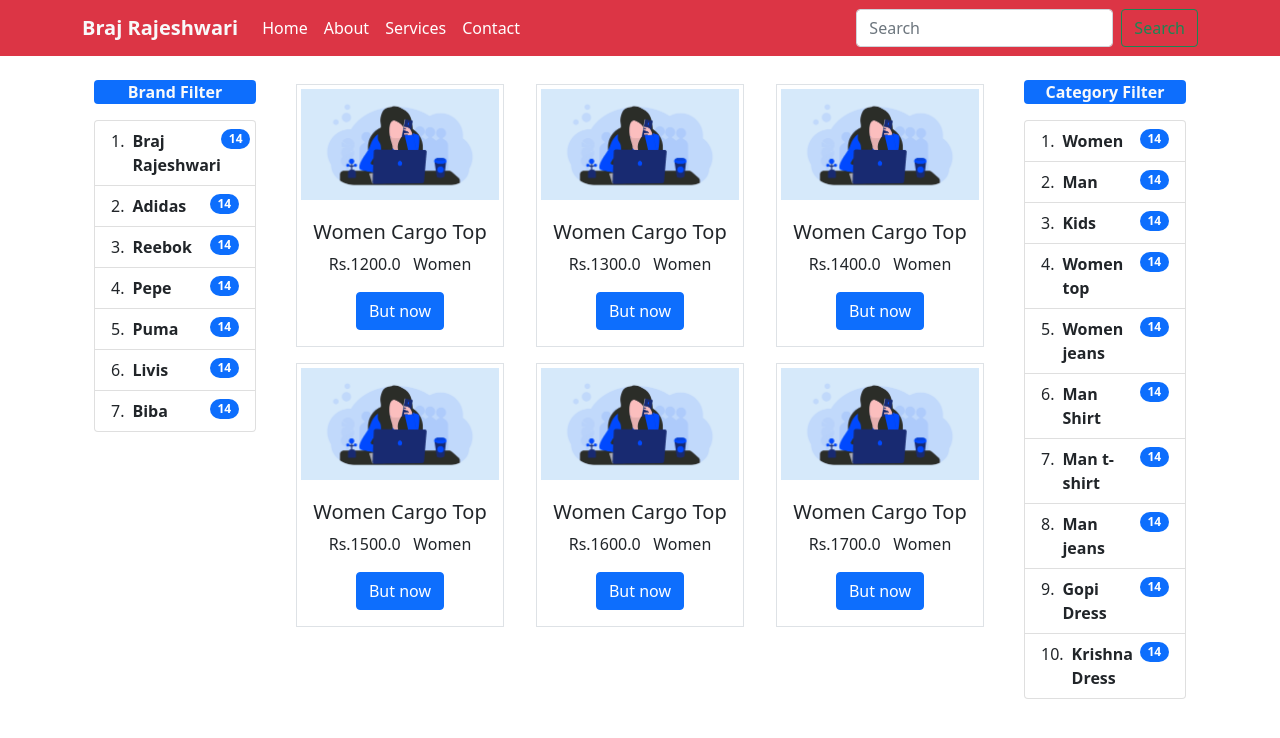
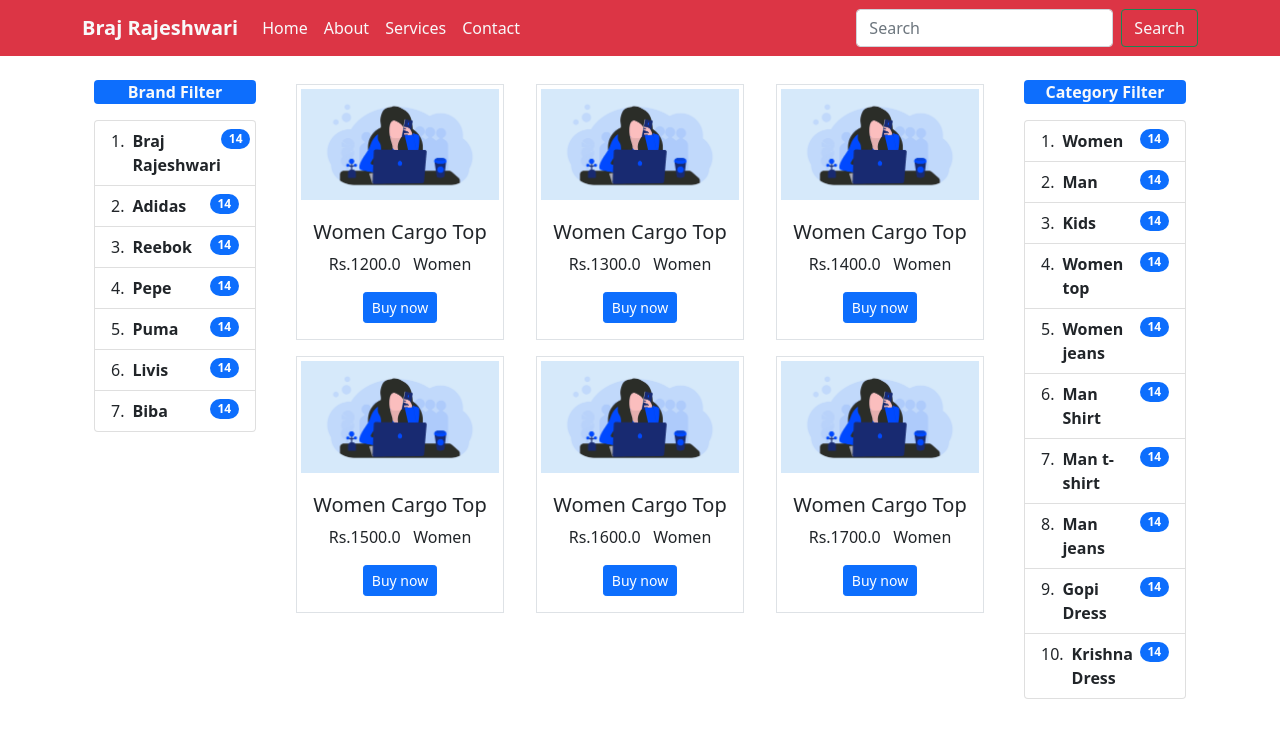
Before and after one commit to sanjay1994singh/brajrajeshwari, a Django app: page / in a window 1280 px wide. Shown: the top 738 px of the page. Run offline with Django 3.2, Linux system fonts and the light colour scheme; data comes from the database, SQL or seed files in the repository.

Commit message:
forth commit

```diff
--- a/home_page/templates/header.html
+++ b/home_page/templates/header.html
@@ -26,7 +26,7 @@
 
   <body>
 
-    <nav class="navbar navbar-expand-lg bg-danger mb-4">
+    <nav class="navbar navbar-expand-lg navbar-light bg-danger mb-4">
       <div class="container">
         <a class="navbar-brand fw-bold text-light" href="#">Braj Rajeshwari</a>
         <button class="navbar-toggler" type="button" data-bs-toggle="collapse" data-bs-target="#navbarSupportedContent" aria-controls="navbarSupportedContent" aria-expanded="false" aria-label="Toggle navigation">
@@ -35,21 +35,21 @@
         <div class="collapse navbar-collapse text-center" id="navbarSupportedContent">
           <ul class="navbar-nav me-auto mb-2 mb-lg-0">
             <li class="nav-item">
-              <a class="nav-link active" aria-current="page" href="#">Home</a>
+              <a class="nav-link active text-light" aria-current="page" href="#">Home</a>
             </li>
             <li class="nav-item">
-              <a class="nav-link active" aria-current="page" href="#">About</a>
+              <a class="nav-link active text-light" aria-current="page" href="#">About</a>
             </li>
             <li class="nav-item">
-              <a class="nav-link active" aria-current="page" href="#">Services</a>
+              <a class="nav-link active text-light" aria-current="page" href="#">Services</a>
             </li>
             <li class="nav-item">
-              <a class="nav-link active" aria-current="page" href="#">Contact</a>
+              <a class="nav-link active text-light" aria-current="page" href="#">Contact</a>
             </li>
           </ul>
           <form class="d-flex">
             <input class="form-control me-2" type="search" placeholder="Search" aria-label="Search">
-            <button class="btn btn-outline-success" type="submit">Search</button>
+            <button class="btn btn-outline-success text-light" type="submit">Search</button>
           </form>
         </div>
       </div>
@@ -91,11 +91,11 @@
     </div>
 
     <script>
-        $('#brand-filter').click(function() {
+        $('#brand-filter').click(function(){
           $('#brand-ul').toggle()
         });
 
-        $('#category-filter').click(function() {
+        $('#category-filter').click(function(){
           $('#category-ul').toggle()
         });
     </script>
--- a/home_page/templates/index.html
+++ b/home_page/templates/index.html
@@ -10,7 +10,7 @@
         <div class="card-body">
           <h5 class="card-title">{{p.product_name}}</h5>
           <p class="card-text">Rs.{{p.product_price}} &nbsp; {{p.product_category}}</p>
-          <a href="#" class="btn btn-primary">But now</a>
+          <a href="#" class="btn btn-primary btn-sm">Buy now</a>
         </div>
       </div>
     </div>
```
